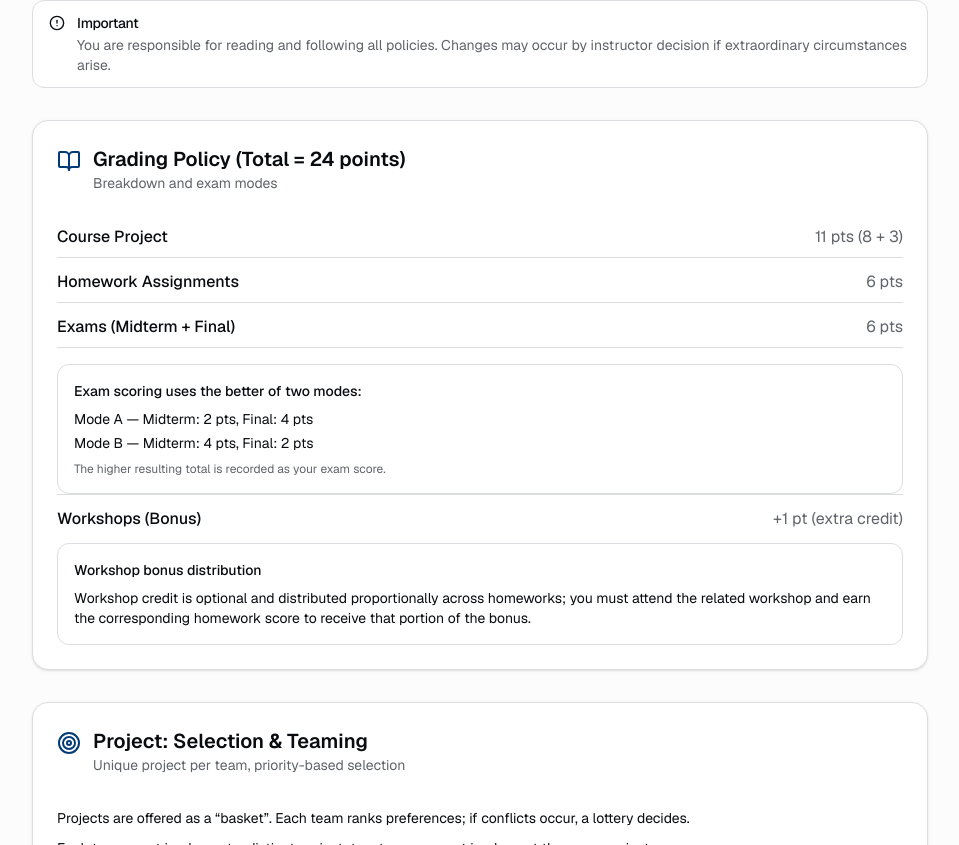
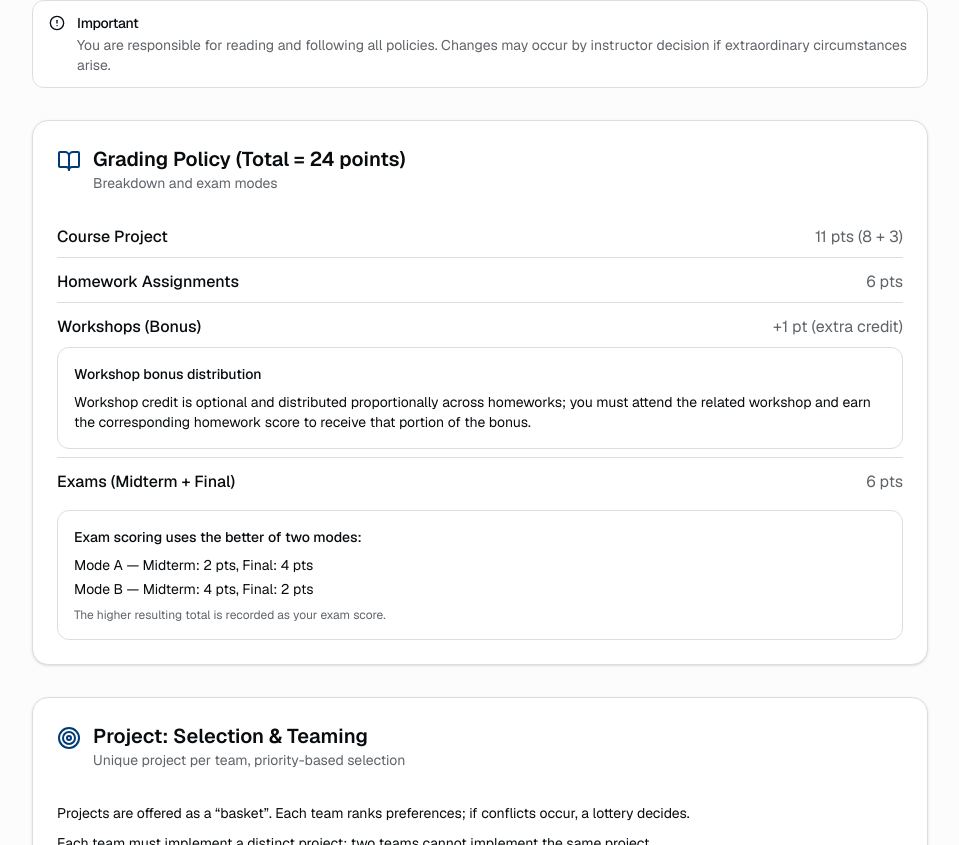
Before and after one commit to Sharif-AP/Site, a Next.js app: page /policies in a window 1280 px wide. Shown: the part 554-1399 px from the top of the page, without its empty margins (160-1119 px from the left). Built offline with nearby package versions, Linux system fonts and the light colour scheme.

Commit message:
edit policies

```diff
--- a/app/policies/page.tsx
+++ b/app/policies/page.tsx
@@ -99,8 +99,27 @@ export default function PoliciesPage() {
                                         <span className="font-medium">Homework Assignments</span>
                                         <span className="text-muted-foreground">6 pts</span>
                                     </div>
-                                    <div className=" border-b">
-                                    <div className="flex justify-between items-center pb-2 border-b">
+                                    <div className="pb-2 border-b">
+
+
+                                        <div className="flex justify-between items-center">
+                                            <span className="font-medium">Workshops (Bonus)</span>
+                                            <span className="text-muted-foreground">+1 pt (extra credit)</span>
+                                        </div>
+
+                                        <div className="mt-2 rounded-lg border p-4">
+                                            <p className="text-sm font-medium mb-2">Workshop bonus distribution</p>
+                                            <p className="text-sm">
+                                                Workshop credit is optional and distributed proportionally across
+                                                homeworks;
+                                                you
+                                                must attend the related workshop
+                                                and earn the corresponding homework score to receive that portion of the
+                                                bonus.
+                                            </p>
+                                        </div>
+                                    </div>
+                                    <div className="flex justify-between items-center">
                                         <span className="font-medium">Exams (Midterm + Final)</span>
                                         <span className="text-muted-foreground">6 pts</span>
                                     </div>
@@ -113,22 +132,6 @@ export default function PoliciesPage() {
                                         </ul>
                                         <p className="text-xs text-muted-foreground mt-2">
                                             The higher resulting total is recorded as your exam score.
-                                        </p>
-                                    </div>
-                                    </div>
-                                    <div className="flex justify-between items-center">
-                                        <span className="font-medium">Workshops (Bonus)</span>
-                                        <span className="text-muted-foreground">+1 pt (extra credit)</span>
-                                    </div>
-
-                                    <div className="mt-2 rounded-lg border p-4">
-                                        <p className="text-sm font-medium mb-2">Workshop bonus distribution</p>
-                                        <p className="text-sm">
-                                            Workshop credit is optional and distributed proportionally across homeworks;
-                                            you
-                                            must attend the related workshop
-                                            and earn the corresponding homework score to receive that portion of the
-                                            bonus.
                                         </p>
                                     </div>
                                 </div>
```
